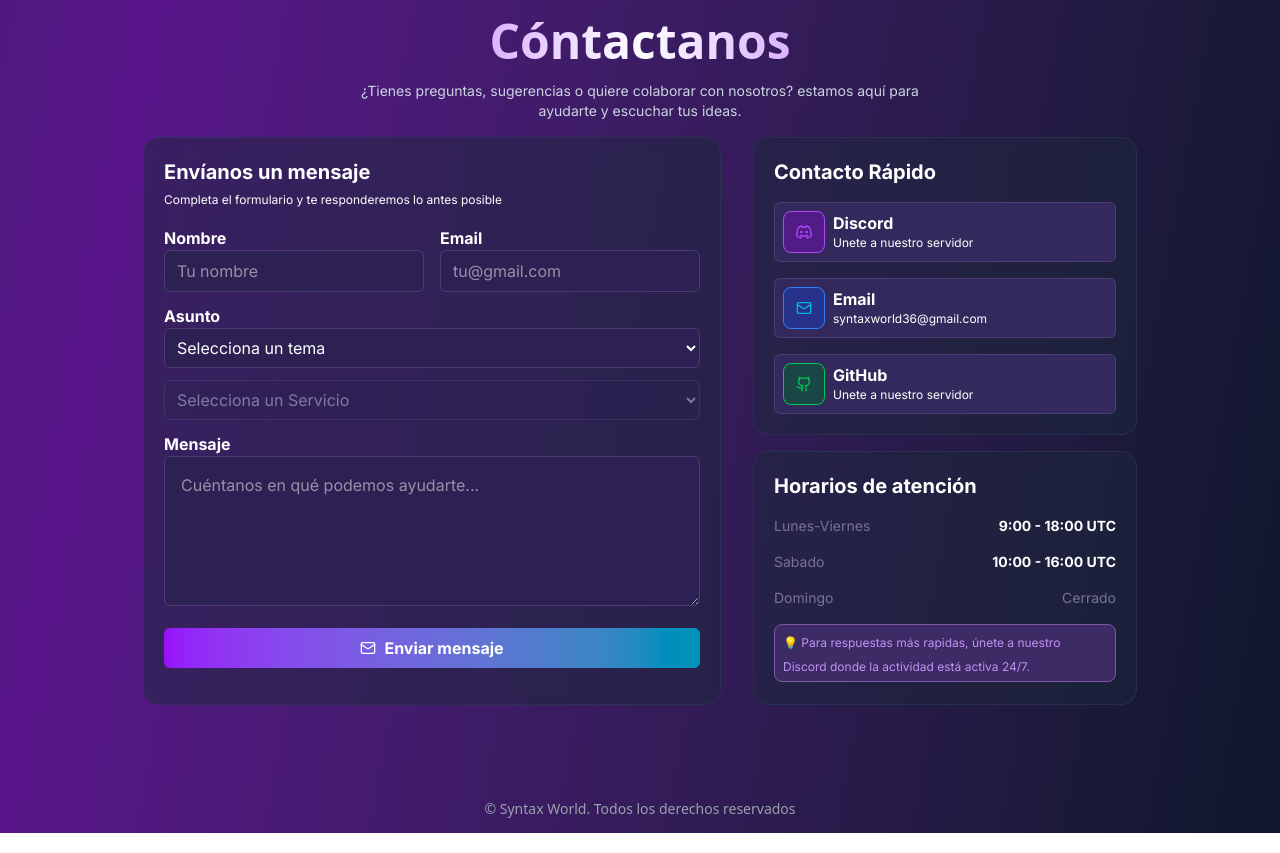
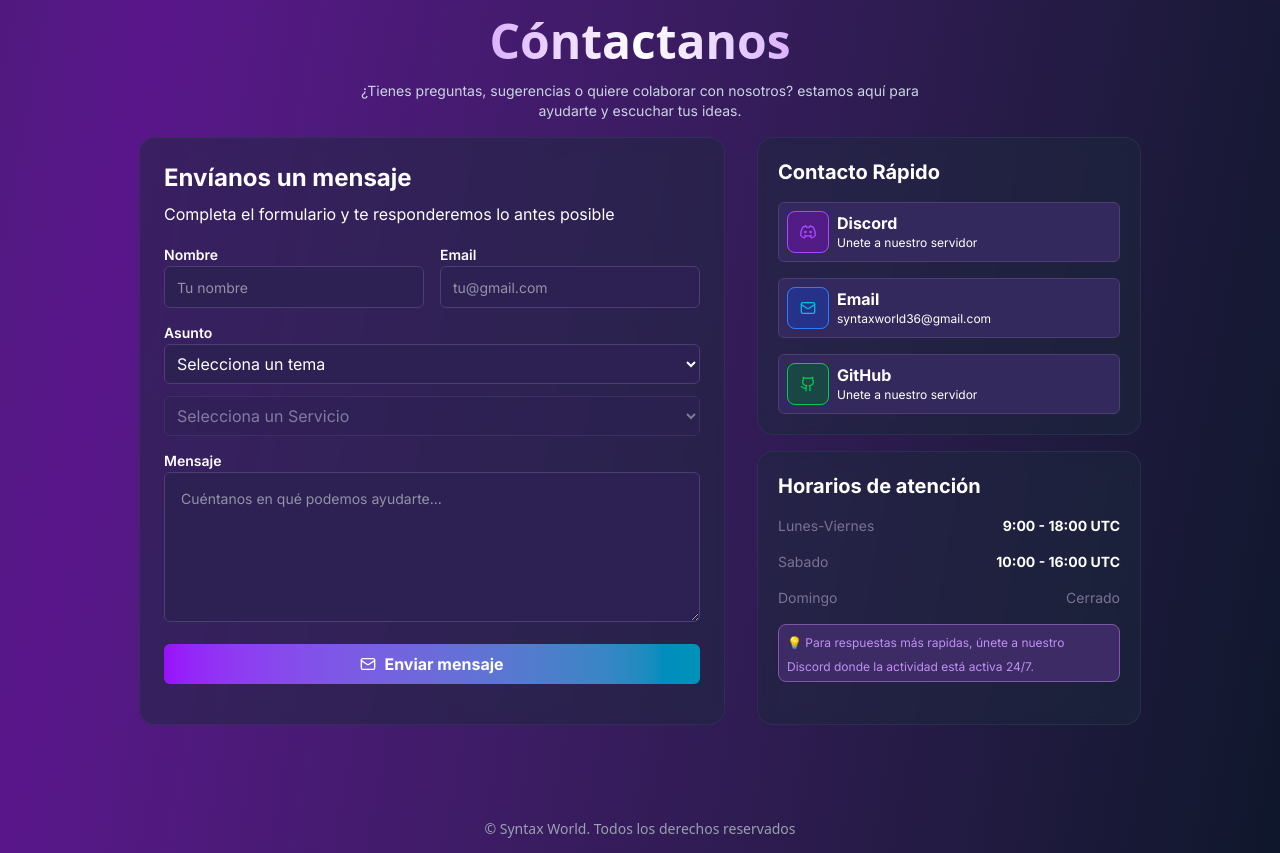
Before and after one commit to Anti-VibeCoders/Syntax-Worlds-Presentation, a React (Vite) app: page / in a window 1280 px wide. Shown: the part 6200-7053 px from the top of the page. Built offline with nearby package versions, Linux system fonts and the light colour scheme.

Commit message:
style: add responsive to message component

```diff
--- a/src/components/Message.jsx
+++ b/src/components/Message.jsx
@@ -27,13 +27,11 @@ function Message() {
     e.preventDefault();
     setStatus("Enviando...");
 
-    // Validación de campos obligatorios
     if (!formData.name || !formData.email || !formData.subject || !formData.message) {
       setStatus("Por favor, completa todos los campos obligatorios.");
       return;
     }
 
-    // Validación básica del email
     const emailRegex = /^[^\s@]+@[^\s@]+\.[^\s@]+$/;
     if (!emailRegex.test(formData.email)) {
       setStatus("Por favor, ingresa un email válido.");
@@ -42,16 +40,16 @@ function Message() {
 
     emailjs
       .send(
-        "service_cuei0zl", // Service ID
-        "template_ydnttub", // Template ID
+        "service_cuei0zl",
+        "template_ydnttub",
         {
           name: formData.name,
           from_email: formData.email,
           subject: formData.subject,
           message: formData.message,
-          service: formData.service || "N/A", // Incluye el servicio si existe
+          service: formData.service || "N/A",
         },
-        "46EUndvdqXr8Qw5xt" // Public Key
+        "46EUndvdqXr8Qw5xt"
       )
       .then(
         () => {
@@ -64,7 +62,7 @@ function Message() {
             service: "",
           });
           setActivate(false);
-          setTimeout(() => setStatus(""), 3000); // Limpia el mensaje después de 3 segundos
+          setTimeout(() => setStatus(""), 3000);
         },
         (error) => {
           setStatus(`Error al enviar el correo: ${error.message || "Desconocido"}`);
@@ -72,45 +70,45 @@ function Message() {
       );
   };
 
-    return(
+  return (
     <>
-        <div className="max-md:w-full bg-slate-800/50 backdrop-blur-sm border-slate-700/50 border text-white rounded-2xl p-5 w-full h-full font-inter">
-            <b className="text-xl">Envíanos un mensaje</b><br/>
-         <label className="text-xs">Completa el formulario y te responderemos lo antes posible</label>
+      <div className="max-md:w-full bg-slate-800/50 backdrop-blur-sm border-slate-700/50 border text-white rounded-2xl p-6 w-full h-full font-inter">
+        <b className="text-2xl font-bold">Envíanos un mensaje</b><br />
+        <p className="text-base mt-2">Completa el formulario y te responderemos lo antes posible</p>
 
         <form className="my-4" >
           <div className="max-sm:flex-col flex max-w-full gap-4 mb-3">
             <div className="flex-1">
-                     <b className="">Nombre</b><br/>
-                     <input name="name" value={formData.name} onChange={handleChange} type="text" placeholder="Tu nombre" className="bg-[#2C2152] border border-[#4C3E73] rounded-md w-full px-3 py-2"/>
+              <label htmlFor="name" className="mb-2 text-sm font-semibold">Nombre</label><br />
+              <input name="name" id="name" value={formData.name} onChange={handleChange} type="text" placeholder="Tu nombre" className="bg-[#2C2152] border placeholder:text-sm border-[#4C3E73] outline-0 rounded-md w-full px-3 py-2" />
             </div>
             <div className="flex-1">
-                <b>Email</b><br/>
-               <input name="email" value={formData.email} onChange={handleChange} type="email" placeholder="tu@gmail.com" className="bg-[#2C2152] border border-[#4C3E73] rounded-md w-full px-3 py-2"/>
+              <label htmlFor="email" className="mb-2 text-sm font-semibold">Email</label><br />
+              <input name="email" id="email" value={formData.email} onChange={handleChange} type="email" placeholder="tu@gmail.com" className="bg-[#2C2152] placeholder:text-sm outline-0 border border-[#4C3E73] rounded-md w-full px-3 py-2" />
             </div>
           </div>
-                <b className="">Asunto</b>
+          <label htmlFor="subject" className="mb-2 text-sm font-semibold">Asunto</label>
           <div className="flex flex-col gap-3 mb-3">
-                <select name="subject" className="bg-[#2C2152] border border-[#4C3E73] rounded-md p-2" onChange={activateService}>
-                  <option value = "">Selecciona un tema</option>
-                  <option value = "Question">Preguntas</option>
-                  <option value = "Service">Servicios</option>
-                  <option value = "suggestion">Sugerencias</option>
-                  <option value = "Other">Otros</option>
+            <select name="subject" id="subject" className="bg-[#2C2152] border border-[#4C3E73] rounded-md p-2" onChange={activateService}>
+              <option value="">Selecciona un tema</option>
+              <option value="Question">Preguntas</option>
+              <option value="Service">Servicios</option>
+              <option value="suggestion">Sugerencias</option>
+              <option value="Other">Otros</option>
 
             </select>
-                <select name="service" value={formData.service} onChange={handleChange} className={`bg-[#2C2152] border border-[#4C3E73] rounded-md p-2 text-slate-300 ${!activate ? 'opacity-50 cursor-not-allowed' : ''}`} disabled={!activate}>
-                  <option value = "">Selecciona un Servicio</option>
-                  <option value = "Site Web">Sitio WEB</option>
-                  <option value = "Bot-discord">Bot de discord</option>
-                  <option value = "Other">Otros</option>
+            <select name="service" id="service" value={formData.service} onChange={handleChange} className={`bg-[#2C2152] border border-[#4C3E73] rounded-md p-2 text-base text-slate-300 ${!activate ? 'opacity-50 cursor-not-allowed' : ''}`} disabled={!activate}>
+              <option value="">Selecciona un Servicio</option>
+              <option value="Site Web">Sitio WEB</option>
+              <option value="Bot-discord">Bot de discord</option>
+              <option value="Other">Otros</option>
             </select>
 
           </div>
-             <b>Mensaje</b>
-               <textarea name="message" value={formData.message} onChange={handleChange} placeholder="Cuéntanos en qué podemos ayudarte..." className="bg-[#2C2152] border border-[#4C3E73] rounded-md w-full h-[150px] p-4 mb-4"/>
-            <button type="submit" onClick={sendEmail} className="flex w-full justify-center items-center gap-2 bg-gradient-to-r from-purple-600 to-cyan-600 hover:from-purple-700 hover:to-cyan-700 rounded-md py-2">
-               <svg xmlns="http://www.w3.org/2000/svg" width="16" height="16" viewBox="0 0 24 24" fill="none" stroke="currentColor" stroke-width="2" stroke-linecap="round" stroke-linejoin="round" class="lucide lucide-mail-icon lucide-mail"><path d="m22 7-8.991 5.727a2 2 0 0 1-2.009 0L2 7"/><rect x="2" y="4" width="20" height="16" rx="2"/></svg>
+          <label htmlFor="message" className="mb-2 text-sm font-semibold">Mensaje</label>
+          <textarea id="message" name="message" value={formData.message} onChange={handleChange} placeholder="Cuéntanos en qué podemos ayudarte..." className="bg-[#2C2152] placeholder:text-sm outline-0 border border-[#4C3E73] rounded-md w-full h-[150px] p-4 mb-4" />
+          <button type="submit" onClick={sendEmail} className="flex w-full justify-center items-center gap-2 bg-gradient-to-r from-purple-600 to-cyan-600 hover:from-purple-700 hover:to-cyan-700 rounded-md py-2 cursor-pointer">
+            <svg xmlns="http://www.w3.org/2000/svg" width="16" height="16" viewBox="0 0 24 24" fill="none" stroke="currentColor" stroke-width="2" stroke-linecap="round" stroke-linejoin="round" class="lucide lucide-mail-icon lucide-mail"><path d="m22 7-8.991 5.727a2 2 0 0 1-2.009 0L2 7" /><rect x="2" y="4" width="20" height="16" rx="2" /></svg>
             <b>Enviar mensaje</b>
           </button>
         </form>
```
Lines whose indentation alone changed are shown as unchanged.
